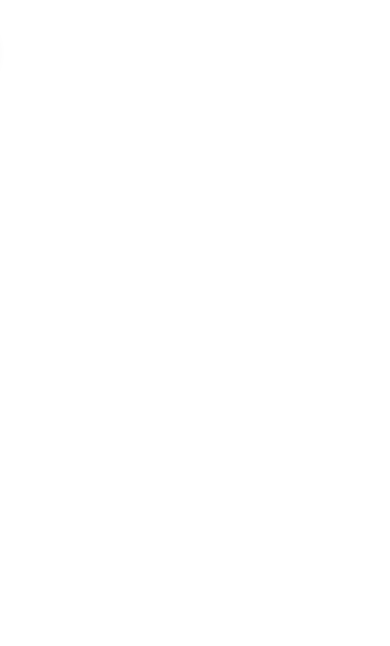
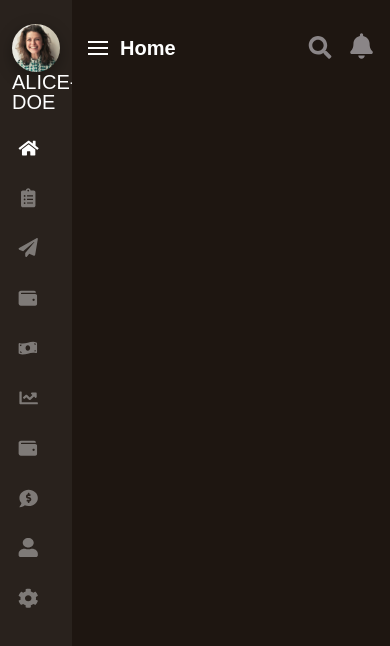
Before and after one commit to 2417357623/front_end, a React (Vite) app in the folder bd_management_sys/: page /dataPage in a window 390 px wide. Shown: the top 646 px of the page. Built offline with nearby package versions, Linux system fonts and the light colour scheme; a web font is replaced by a local one.

Commit message:
8.17 仪表盘

```diff
--- a/bd_management_sys/src/redux/reducer/reducer.ts
+++ b/bd_management_sys/src/redux/reducer/reducer.ts
@@ -7,7 +7,7 @@ const reducer = (state=deflateState,action) => {
         case "TOGGLE_SIDEBAR":
             return {
                 ...state,
-                isSidebarOpen : !state.isSidebarOpen
+                isSidebarOpen : action.value
             }
         default:
             // return throw new Error(`no matching "${action.type} action type`)
--- a/bd_management_sys/src/view/DataPage/DataPage.tsx
+++ b/bd_management_sys/src/view/DataPage/DataPage.tsx
@@ -1,11 +1,9 @@
 import Sidebar from "./layout/Sidebar/Sidebar";
 import Content from "./layout/Content/Content";
-import { Provider } from 'react-redux';
-import store from '../../redux/store/store';
+
 
 const DataPage = ()=>{
     return(
-        <Provider store={store}>
             <div style={{
                 display: "flex",
                 minHeight: "100vh"
@@ -13,7 +11,6 @@ const DataPage = ()=>{
                 <Sidebar></Sidebar>
                 <Content></Content>
             </div>
-        </Provider>
     )
 }
 export default DataPage
--- a/bd_management_sys/src/view/DataPage/conponents/ContentTop/ContentTop.module.scss
+++ b/bd_management_sys/src/view/DataPage/conponents/ContentTop/ContentTop.module.scss
@@ -0,0 +1,42 @@
+.mainContentTop{
+  display: flex;
+  justify-content: space-between;
+  align-items: center;
+  margin-bottom: 32px;
+}
+
+.sidebarToggler{
+  display: flex;
+  align-items: center;
+  margin-right: 12px;
+}
+
+.sidebarToggler img{
+  width: 20px;
+}
+
+.contentTopTitle{
+  color: var(--clr-white);
+  font-size:20px;
+  font-weight: 600;
+}
+
+.contentTopBtn{
+    margin-left: 18px;
+
+}
+
+.contentTopBtn img{
+  width: 24px;
+}
+
+.contentTopBtn img:hover{
+  filter:brightness(0) invert(1);
+
+}
+
+.contentTopLeft{
+  display: flex;
+  align-items: center;
+
+}
--- a/bd_management_sys/src/view/DataPage/conponents/ContentTop/ContentTop.tsx
+++ b/bd_management_sys/src/view/DataPage/conponents/ContentTop/ContentTop.tsx
@@ -1,18 +1,30 @@
 import styles from './ContentTop.module.scss'
 import {useSelector,useDispatch} from "react-redux";
 import {iconsImgs} from "../../../../utils/images";
+import {notification} from "antd";
+import {isSidebarOpenAction} from "../../../../redux/action/actionCreater";
 
 const ContentTop = ()=>{
     const dispatch = new useDispatch();
     const isSidebarOpen = useSelector((state) => state.isSidebarOpen)
-
+    console.log(isSidebarOpen)
     return(
         <div className={styles.mainContentTop}>
             <div className={styles.contentTopLeft}>
                 <button type={"button"} className={styles.sidebarToggler} onClick={()=>{
-                    dispatch(isSidebarOpen)
+                    dispatch(isSidebarOpenAction(!isSidebarOpen))
                 }}>
                     <img src={iconsImgs.menu} alt={""}/>
+                </button>
+                <h3 className={styles.contentTopTitle}>Home</h3>
+            </div>
+            <div className={styles.contentTopBtns}>
+                <button type={"button"} className={`${styles.searchBtn} ${styles.contentTopBtn}`}>
+                    <img src={iconsImgs.search} alt={""} />
+                </button>
+                <button className={`${styles.notificationBtn} ${styles.contentTopBtn}`}>
+                    <img src={iconsImgs.bell} alt={""}/>
+                    <span className={styles.notificationBtnDot}></span>
                 </button>
             </div>
         </div>
--- a/bd_management_sys/src/view/DataPage/layout/Content/Content.module.scss
+++ b/bd_management_sys/src/view/DataPage/layout/Content/Content.module.scss
@@ -0,0 +1,19 @@
+.mainContent{
+  background-color: var(--clr-secondary);
+  flex: 1;
+  padding: 32px;
+}
+
+@media screen and (max-width: 1400px){
+  .mainContent{
+    padding-left: 20px;
+    padding-right: 20px;
+  }
+
+}@media screen and (max-width: 1200px){
+  .mainContent{
+    padding-left: 16px;
+    padding-right: 16px;
+  }
+
+}
--- a/bd_management_sys/src/view/DataPage/layout/Sidebar/Sidebar.module.scss
+++ b/bd_management_sys/src/view/DataPage/layout/Sidebar/Sidebar.module.scss
@@ -59,6 +59,7 @@
   letter-spacing: 0.03em;
   border: 1px solid transparent;
   transition : var(--transition-default)
+
 }
 
 .navLink:hover{
--- a/bd_management_sys/src/view/DataPage/layout/Sidebar/Sidebar.tsx
+++ b/bd_management_sys/src/view/DataPage/layout/Sidebar/Sidebar.tsx
@@ -1,7 +1,7 @@
 import styles from "./Sidebar.module.scss"
 import {personsImgs} from '../../../../utils/images.js'
 import {navigationLinks} from '../../../../data/data.js'
-import {useState} from "react";
+import {useEffect, useState} from "react";
 import {useSelector,useDispatch} from "react-redux";
 
 const Sidebar = () => {
@@ -11,8 +11,16 @@ const Sidebar = () => {
     const dispatch = new useDispatch()
     const isSidebarOpen = useSelector((state)=>state.isSidebarOpen)
 
+    useEffect(()=>{
+        if (!isSidebarOpen){
+            setSidebarClass(`${styles.sidebarChange}`)
+        }else {
+            setSidebarClass("")
+        }
+    },[isSidebarOpen])
+
     return (
-        <div className={styles.sidebar}>
+        <div className={`${styles.sidebar} ${sidebarClass}`}>
             <div className={styles.userInfo}>
                 <div className={`${styles.infoImg} img-fit-cover`}>
                     <img src={personsImgs.person_two} alt={"profile image"}/>
@@ -23,7 +31,7 @@ const Sidebar = () => {
                         {
                             navigationLinks.map((navigationLink) => (
                                     <li className={styles.navItem} key={navigationLink.id}>
-                                        <a href={"#"} className={styles.navLink}>
+                                        <a href={"#"} className={`${styles.navLink} ${navigationLink.id == activeLinkIdx ? "active" : null}`}>
                                             <img src={navigationLink.image} className={styles.navLinkIcon} alt={navigationLink.title}/>
                                             <span className={styles.navLinkText}>{navigationLink.title}</span>
                                         </a>
```
Also changed, not shown: bd_management_sys/src/main.tsx (+6 -1 lines).
